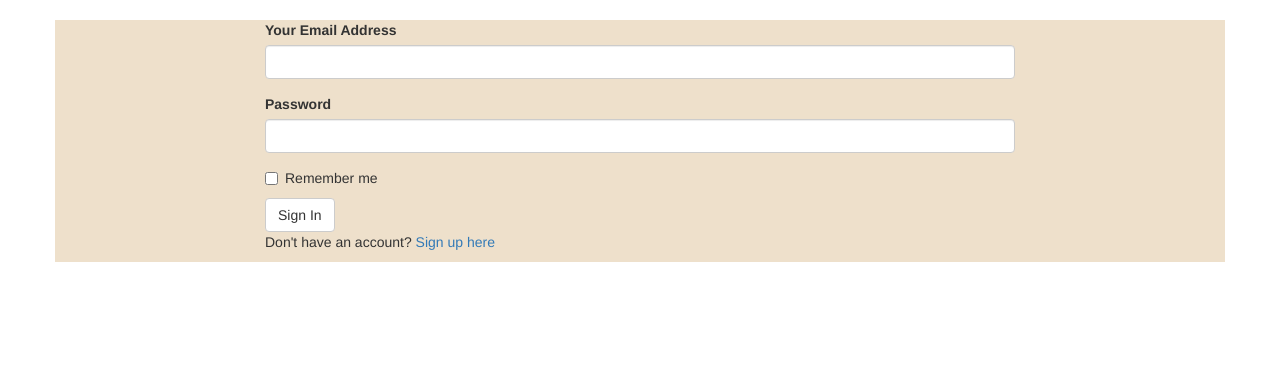
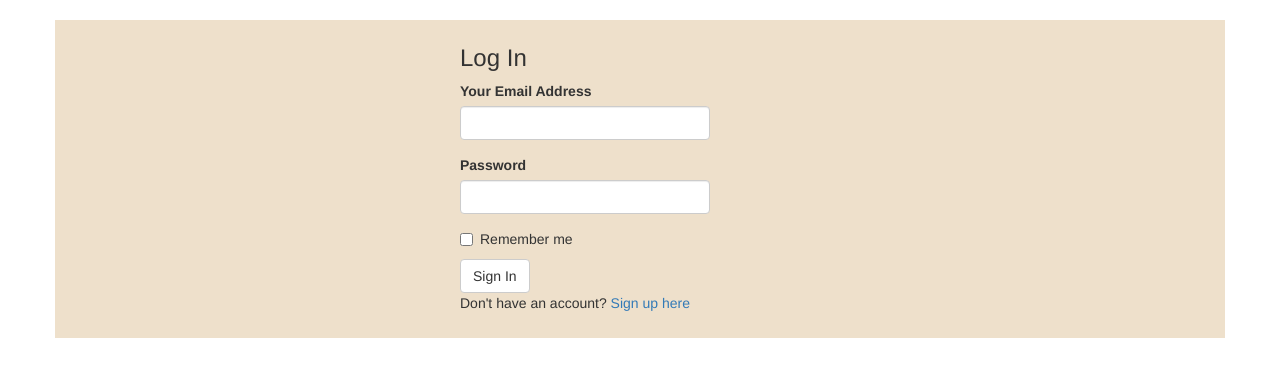
Before and after one commit to jameskomo/DevLog, a Flask app: page /authenticate/login in a window 1280 px wide. Shown: the part 77-454 px from the top of the page. Run offline with Flask 2, Linux system fonts and the light colour scheme; some libraries are stand-ins or nearby versions; some web fonts are replaced.

```diff
--- a/app/templates/auth/login.html
+++ b/app/templates/auth/login.html
@@ -8,8 +8,8 @@
 {% block content %}
 <div class="container">
         <div class="row">
-    <div class="col-md-2"> </div>
-    <div class="col-md-8">
+            <div class="col-md-4"></div>
+            <div class="col-md-4">
               <!--Flash message -->
               {% for message in get_flashed_messages() %}
               <div class="alert alert-danger">
@@ -17,12 +17,18 @@
                 {{ message }}
               </div>
               {% endfor %}
-      <!-- Login form -->
+                <div class="card" style="margin-top: 25px; margin-bottom: 25px; width:25rem;">
+                    <div class="card-header">
+                        <h3>Log In</h3>
+                    </div>
+
+                    <div class="card-body">
                       {{wtf.quick_form(login_form)}}
                       <p> Don't have an account? <a href="{{url_for('auth.register')}}">Sign up here</a></p>
                     </div>
-    <div clas="col-md-2"> </div>
                 </div>
             </div>
-
-{% endblock%}
+            <div class="col-md-4"></div>
+        </div>
+    </div>
+{% endblock %}
```
Lines whose indentation alone changed are shown as unchanged.
